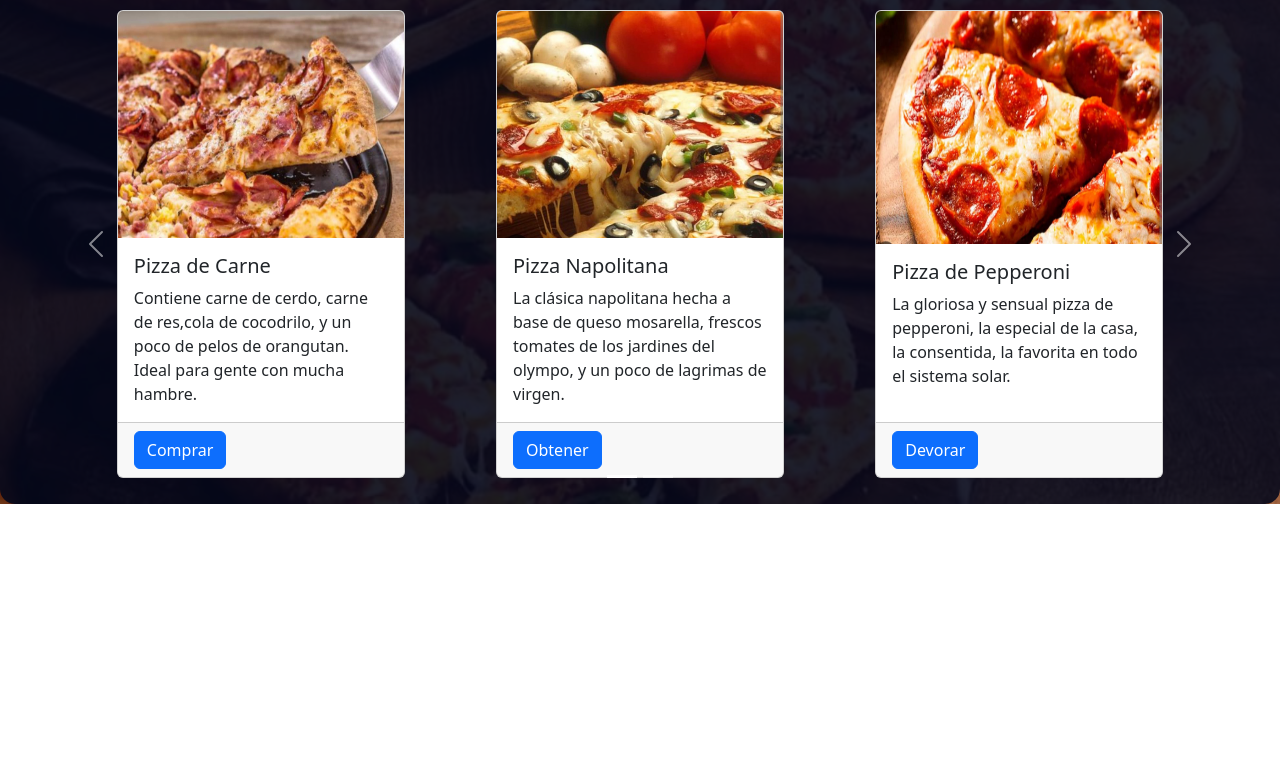
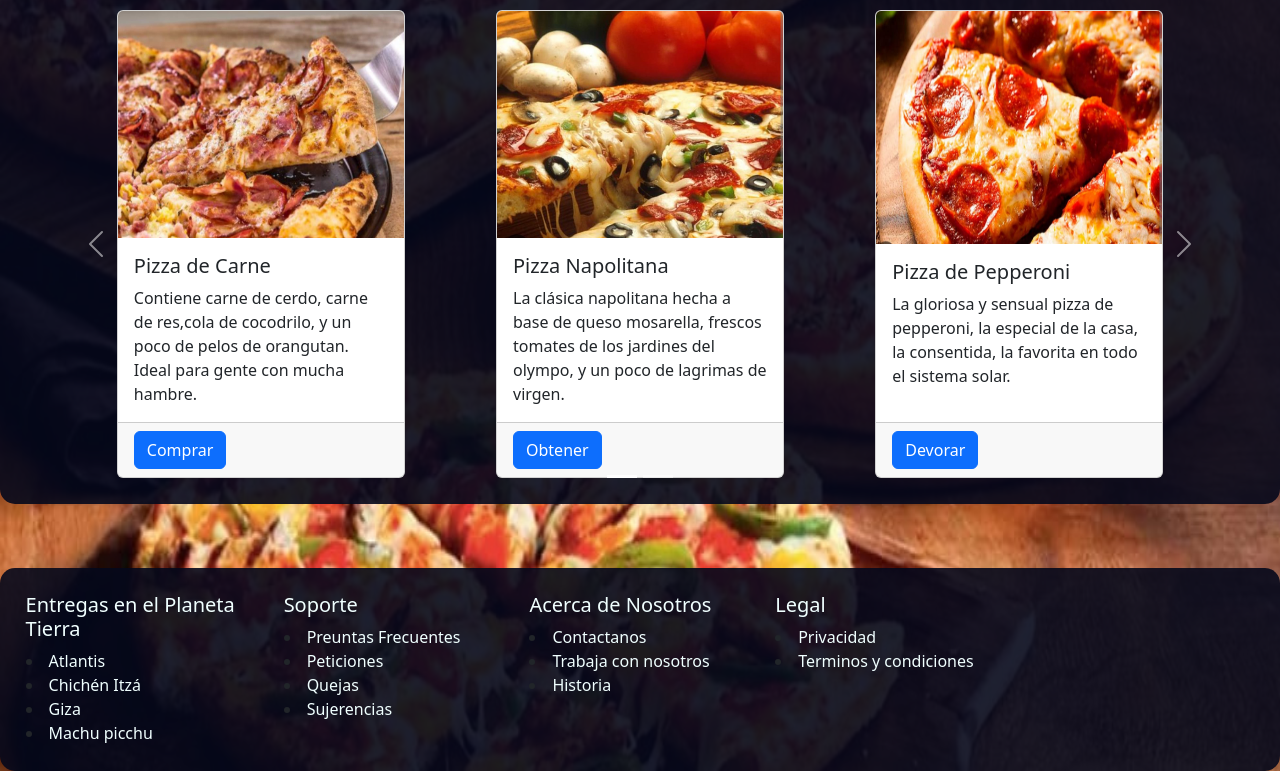
Before and after one commit to SebastianChoachi/Proyecto-1-landpage, a plain HTML site: page index.html in a window 1280 px wide. Shown: the part 453-1224 px from the top of the page. Before the commit the page ends 957 px from the top, so only its background shows below. Drawn offline with nearby package versions, Linux system fonts and the light colour scheme.

Commit message:
Etapa 3-Footer

```diff
--- a/index.html
+++ b/index.html
@@ -119,7 +119,8 @@
                                 <img src="./imagenes/Peperoni.jpeg" height="50%" class="card-img-top" alt="...">
                                 <div class="card-body">
                                     <h5 class="card-title">Pizza de Pepperoni</h5>
-                                    <p class="card-text">La gloriosa y sensual pizza de pepperoni, la especial de la casa, la consentida, la favorita en todo el sistema solar.</p>
+                                    <p class="card-text">La gloriosa y sensual pizza de pepperoni, la especial de la
+                                        casa, la consentida, la favorita en todo el sistema solar.</p>
                                 </div>
                                 <div class="card-footer">
                                     <a href="#" class="btn btn-primary">Devorar</a>
@@ -136,7 +137,8 @@
                                 <img src="./imagenes/Piña.jpeg" height="50%" class="card-img-top" alt="...">
                                 <div class="card-body">
                                     <h5 class="card-title">Pizza Hawaiana</h5>
-                                    <p class="card-text">La infame pizza con piña, solo deja de llorar y Comete la m*ldit4 piña. Realmente no esta tan mal.</p>
+                                    <p class="card-text">La infame pizza con piña, solo deja de llorar y Comete la
+                                        m*ldit4 piña. Realmente no esta tan mal.</p>
                                 </div>
                                 <div class="card-footer">
                                     <a href="#" class="btn btn-primary">Llorar</a>
@@ -148,7 +150,8 @@
                                 <img src="./imagenes/Pollo.jpeg" height="50%" class="card-img-top" alt="...">
                                 <div class="card-body">
                                     <h5 class="card-title">Pizza de Pollo</h5>
-                                    <p class="card-text">Elaborada a base de pollo de finca con hormonas, muslos de ave fenix y alitas de paloma.</p>
+                                    <p class="card-text">Elaborada a base de pollo de finca con hormonas, muslos de ave
+                                        fenix y alitas de paloma.</p>
                                 </div>
                                 <div class="card-footer">
                                     <a href="#" class="btn btn-primary">Pensarlo mejor</a>
@@ -160,7 +163,8 @@
                                 <img src="./imagenes/Vegetales.jpeg" height="50%" class="card-img-top" alt="...">
                                 <div class="card-body">
                                     <h5 class="card-title">Pizza Vegetariana</h5>
-                                    <p class="card-text">Combinación de los mas frescos vegetales cultivados en el jardin del edén, pero recuerda, no vives de ensalada.</p>
+                                    <p class="card-text">Combinación de los mas frescos vegetales cultivados en el
+                                        jardin del edén, pero recuerda, no vives de ensalada.</p>
                                 </div>
                                 <div class="card-footer">
                                     <a href="#" class="btn btn-primary">Cosechar</a>
@@ -186,7 +190,31 @@
 
     </section>
     <footer>
-
+        <div>
+            <h5>Entregas en el Planeta Tierra</h5>
+            <li><a>Atlantis</a></li>
+            <li><a>Chichén Itzá</a></li>
+            <li><a>Giza</a></li>
+            <li><a>Machu picchu</a></li>
+        </div>
+        <div>
+            <h5>Soporte</h5>
+            <li>Preuntas Frecuentes</li>
+            <li>Peticiones</li>
+            <li>Quejas</li>
+            <li>Sujerencias</li>
+        </div>
+        <div>
+            <h5>Acerca de Nosotros</h5>
+            <li>Contactanos</li>
+            <li>Trabaja con nosotros</li>
+            <li>Historia
+        </div>
+        <div>
+            <h5>Legal</h5>
+            <li>Privacidad</li>
+            <li>Terminos y condiciones</li>
+        </div>
     </footer>
 
     <script src="https://cdn.jsdelivr.net/npm/bootstrap@5.3.0-alpha2/dist/js/bootstrap.bundle.min.js"
--- a/styles.css
+++ b/styles.css
@@ -1,5 +1,5 @@
 body {
-   background-size: 100% 100%;
+    background-size: 100% 100%;
     background-repeat: no-repeat;
 }
 
@@ -20,25 +20,36 @@ body {
 }
 
 .jumbocontent {
-    border: 2px solid rgb(24, 25, 71);
+    border: 2px solid rgb(255, 249, 249);
     padding: 0.5%;
     border-radius: 15px;
-    background-color: rgb(234, 235, 241);
+    background: linear-gradient(white, rgba(192, 218, 255, 0.811), rgba(160, 105, 2, 0.701));
 }
 
-#blog{
-margin-top: 2%;
-background-color: rgba(5, 8, 27, 0.899);
-border-radius: 15px;
+#blog {
+    margin-top: 2%;
+    background-color: rgba(5, 8, 27, 0.899);
+    border-radius: 15px;
 }
 
-.menu{
+.menu {
     padding: 2%;
     display: flex;
     flex-flow: row nowrap;
     justify-content: space-evenly;
 }
 
-.card{
+.card {
     height: 100%;
 }
+
+footer {
+    -webkit-text-fill-color: azure;
+    margin-top: 5%;
+    padding: 2%;
+    display: grid;
+    grid-template-columns: 20% 1fr 1fr 1fr 1fr;
+    background-color: rgba(5, 8, 27, 0.899);
+    border-radius: 15px;
+    column-gap: 1%;
+}
```
Also changed, not shown: imagenes/fondo1.jpg (added), imagenes/fondo2.jpg (added).
